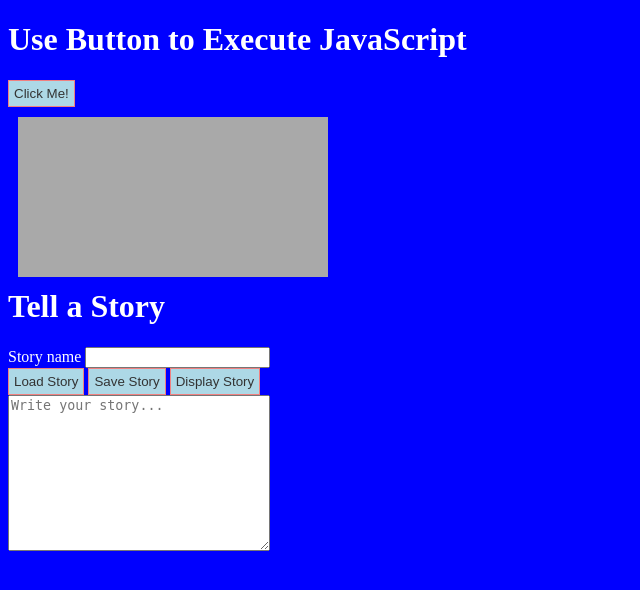
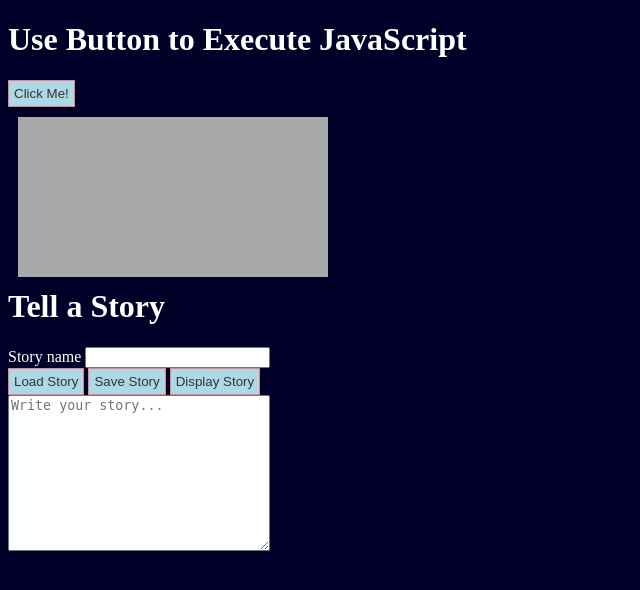
Before and after one commit to headricked/headricked.github.io, a PHP site: page /week01/week01.html in a window 1280 px wide. Shown: the top 590 px of the page, without its empty margins (0-640 px from the left). Run offline with PHP 8.4, Linux system fonts and the light colour scheme.

Commit message:
updated file

```diff
--- a/week01/week01.css
+++ b/week01/week01.css
@@ -1,6 +1,6 @@
 body {
     color:white;
-    background-color: blue;
+    background-color: rgb(0, 0, 40);
 }
 
 button {
```
